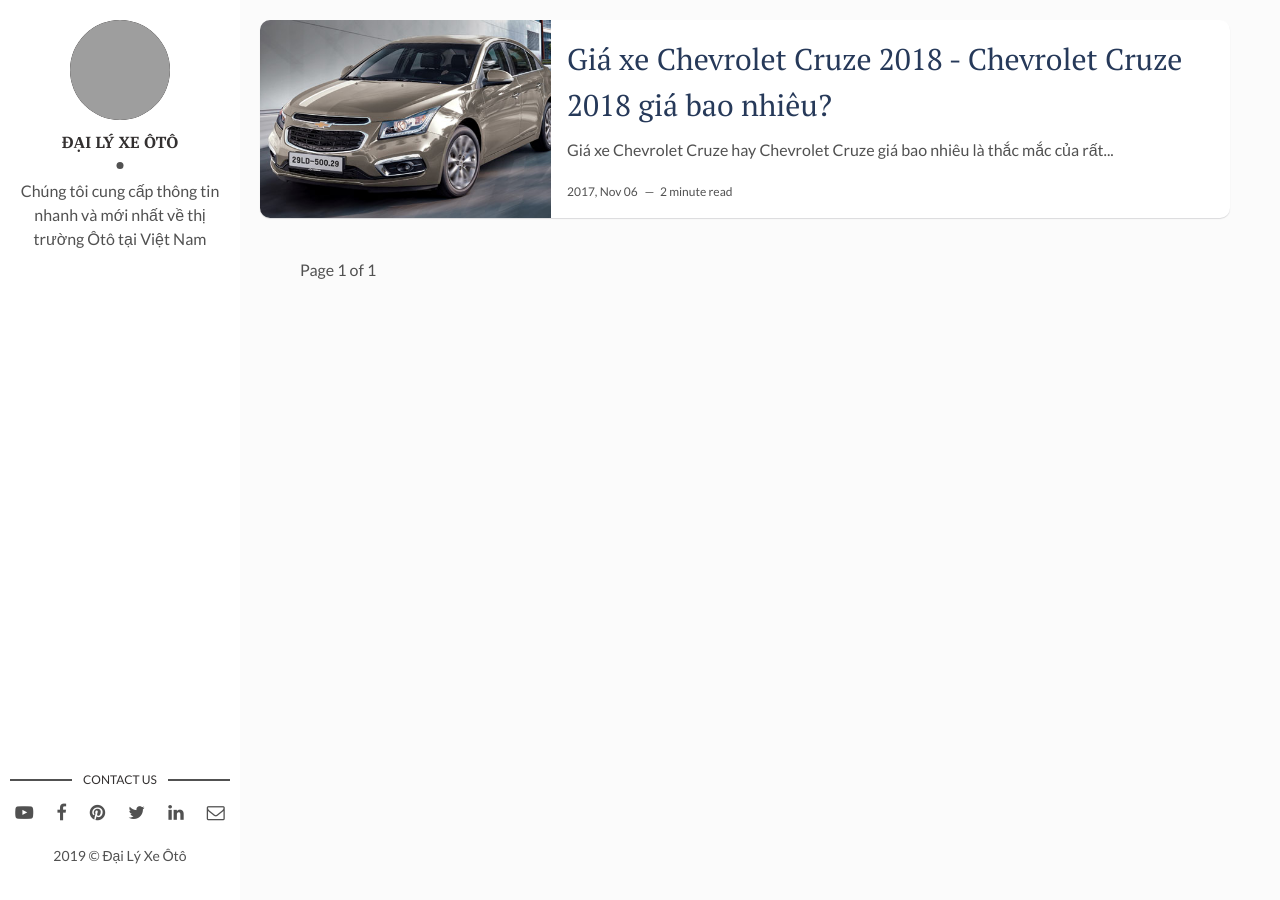
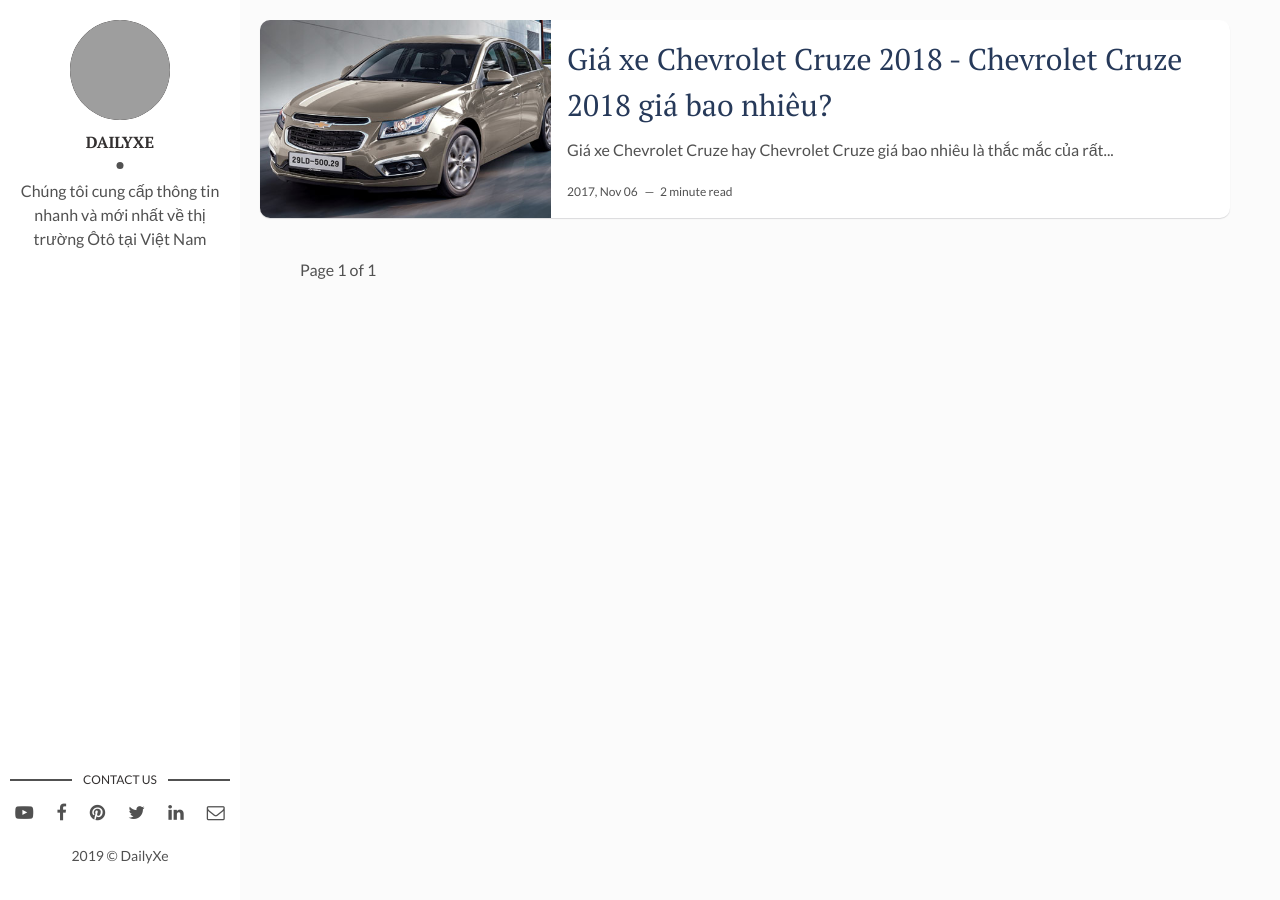
Before and after one commit to dailyxe/dailyxe.github.io, a Jekyll site: the page built from index.html, in a window 1280 px wide. Built offline with Jekyll 4.4.1, drawn with Linux system fonts in a browser that asks for light colours; the list of posts is cut into pages by our own code; grey boxes are pictures that could not be loaded.

Commit message:
Update _config.yml

```diff
--- a/_config.yml
+++ b/_config.yml
@@ -1,20 +1,19 @@
-title: Đại Lý Xe Ôtô | DailyXe
+title: DailyXe - Mua Bán Xe Ô tô
 description: "Cung cấp nhanh về tin tức về xe ôtô, đánh giá xe ôtô, tư vấn mua xe uy tín"
 permalink: ':title/'
 baseurl: "" # the subpath of your site, e.g. /blog
 url: "https://dailyxe.github.io/" # the base hostname & protocol for your site, e.g. http://example.com
 
 # Author Settings
-author: Đại Lý Xe Ôtô
+author: DailyXe
 author-img: https://i.imgur.com/8uUpUmE.png
 about-author: Chúng tôi cung cấp thông tin nhanh và mới nhất về thị trường Ôtô tại Việt Nam
 youtube: dailyxe/
 facebook: dailyxe/
-google-plus: 102558229289683929014
 twitter: dailyxe/
 linkedin: dailyxe/
 pinterest: dailyxe/
-email: lienhe@gianhangvn.com
+email: hotro@dailyxe.com.vn
 github: artemsheludko # add your Github handle
 website: https://dailyxe.com.vn/
 
```
